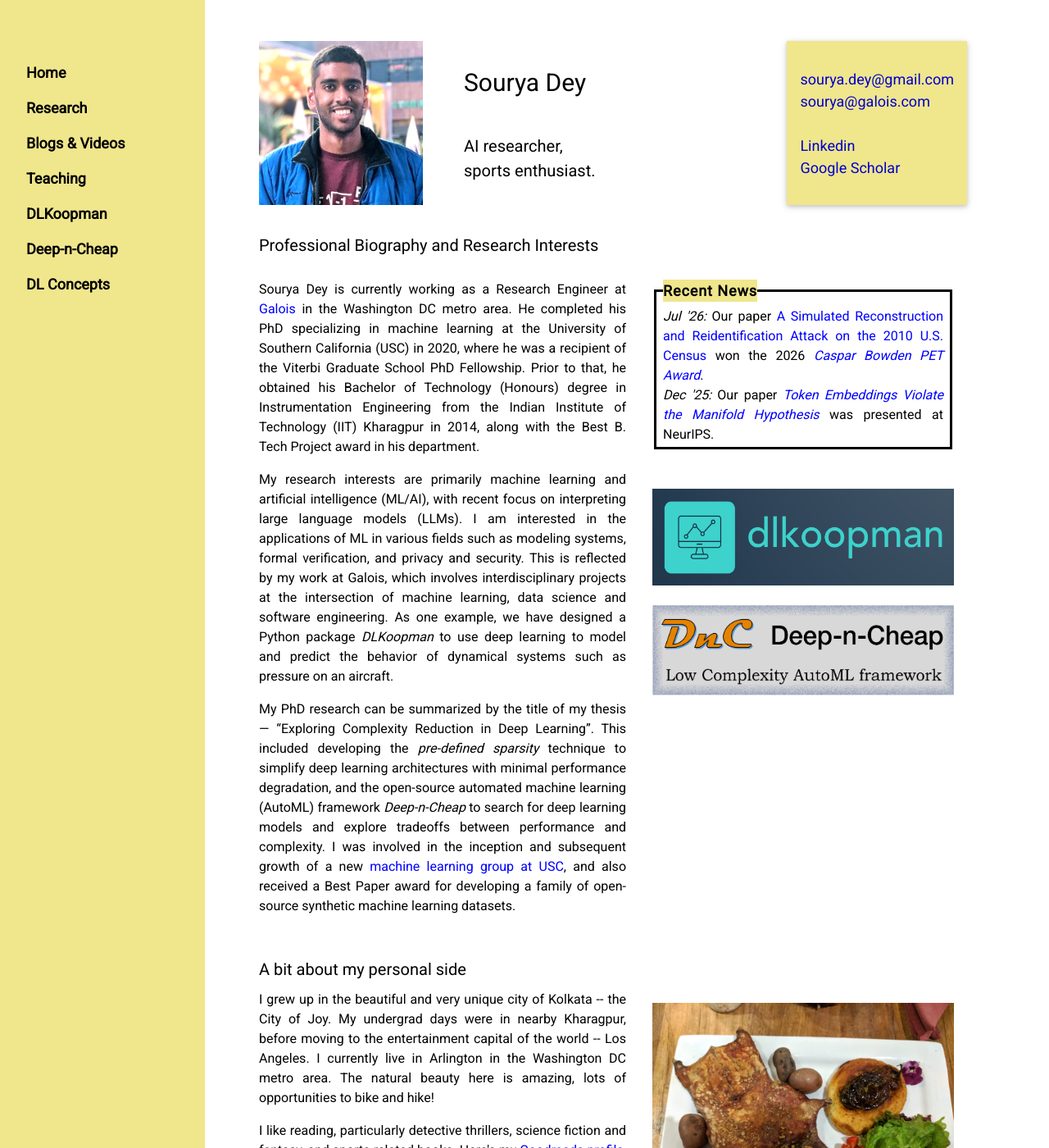
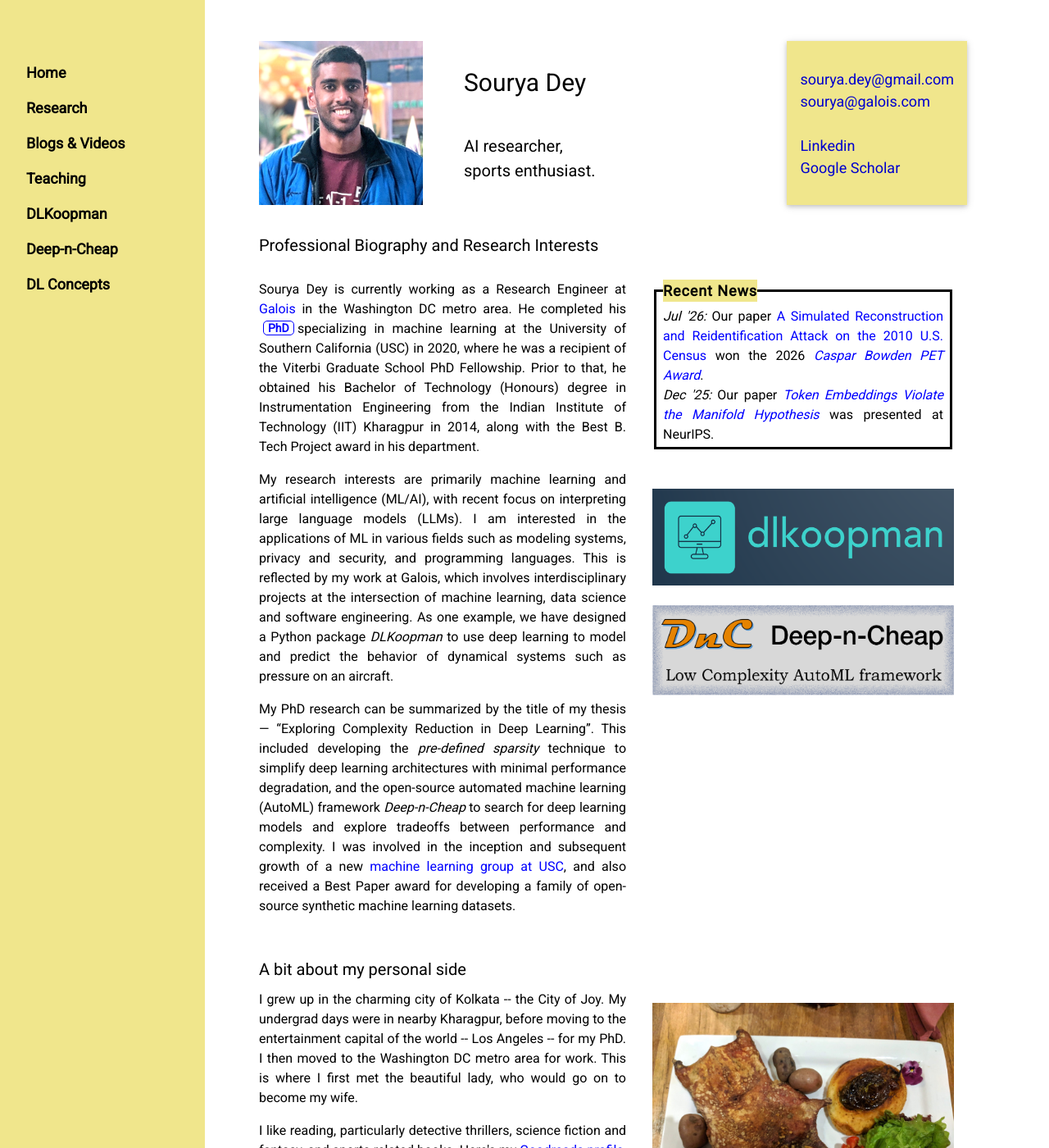
Before and after one commit to souryadey/souryadey.github.io, a Jekyll site: the page built from index.html, in a window 1280 px wide and 1400 px high. Shown: the whole window at 82% size. Built offline with Jekyll 4.4.1, drawn with Linux system fonts in a browser that asks for light colours; some of the changed text lies outside the part shown.

Commit message:
updates to homepage

```diff
--- a/index.html
+++ b/index.html
@@ -62,8 +62,8 @@ fieldset {
 <div class="w3-container"><h4>Professional Biography and Research Interests</h4></div>
 <div class="w3-cell-row">
     <div class="w3-container w3-mobile w3-cell">
-    	<p>Sourya Dey is currently working as a Research Engineer at <a class="inlink" href="https://galois.com/" target="_blank">Galois</a> in the Washington DC metro area. He completed his PhD specializing in machine learning at the University of Southern California (USC) in 2020, where he was a recipient of the Viterbi Graduate School PhD Fellowship. Prior to that, he obtained his Bachelor of Technology (Honours) degree in Instrumentation Engineering from the Indian Institute of Technology (IIT) Kharagpur in 2014, along with the Best B. Tech Project award in his department.</p>
-        <p>My research interests are primarily machine learning and artificial intelligence (ML/AI), with recent focus on interpreting large language models (LLMs). I am interested in the applications of ML in various fields such as modeling systems, formal verification, and privacy and security. This is reflected by my work at Galois, which involves interdisciplinary projects at the intersection of machine learning, data science and software engineering. As one example, we have designed a Python package <i>DLKoopman</i> to use deep learning to model and predict the behavior of dynamical systems such as pressure on an aircraft.</p>
+    	<p>Sourya Dey is currently working as a Research Engineer at <a class="inlink" href="https://galois.com/" target="_blank">Galois</a> in the Washington DC metro area. He completed his <a class="pub" href="/research/material/SouryaDey_PhDDissertation2020_Presentation.pdf" target="_blank">PhD</a> specializing in machine learning at the University of Southern California (USC) in 2020, where he was a recipient of the Viterbi Graduate School PhD Fellowship. Prior to that, he obtained his Bachelor of Technology (Honours) degree in Instrumentation Engineering from the Indian Institute of Technology (IIT) Kharagpur in 2014, along with the Best B. Tech Project award in his department.</p>
+        <p>My research interests are primarily machine learning and artificial intelligence (ML/AI), with recent focus on interpreting large language models (LLMs). I am interested in the applications of ML in various fields such as modeling systems, privacy and security, and programming languages. This is reflected by my work at Galois, which involves interdisciplinary projects at the intersection of machine learning, data science and software engineering. As one example, we have designed a Python package <i>DLKoopman</i> to use deep learning to model and predict the behavior of dynamical systems such as pressure on an aircraft.</p>
         <p>My PhD research can be summarized by the title of my thesis &mdash; <q>Exploring Complexity Reduction in Deep Learning</q>. This included developing the <i>pre-defined sparsity</i> technique to simplify deep learning architectures with minimal performance degradation, and the open-source automated machine learning (AutoML) framework <i>Deep-n-Cheap</i> to search for deep learning models and explore tradeoffs between performance and complexity. I was involved in the inception and subsequent growth of a new <a class="inlink" href="https://hal.usc.edu/" target="_blank">machine learning group at USC</a>, and also received a Best Paper award for developing a family of open-source synthetic machine learning datasets.</p>
     </div>
     <div class="w3-container w3-mobile w3-cell" style="width:400px;">
@@ -89,8 +89,8 @@ fieldset {
 <div class="w3-container"><h4>A bit about my personal side</h4></div>
 <div class="w3-cell-row">
     <div class="w3-container w3-mobile w3-cell">
-	I grew up in the beautiful and very unique city of Kolkata -- the City of Joy. My undergrad days were in nearby Kharagpur, before moving to the entertainment capital of the world -- Los Angeles. I currently live in Arlington in the Washington DC metro area. The natural beauty here is amazing, lots of opportunities to bike and hike!
-	<p>I like reading, particularly detective thrillers, science fiction and fantasy, and sports-related books. Here's my <a class="inlink" href="https://www.goodreads.com/user/show/27352047-sourya-dey" target="_blank">Goodreads profile</a>, I'd love to connect with other bibliophiles! I am also a big fan of watching football. My ideal weekend is waking up in time to watch Chelsea play and (hopefully) win. Some other activities which I enjoy are swimming, coding, and experiencing new places and cuisines.
+	I grew up in the charming city of Kolkata -- the City of Joy. My undergrad days were in nearby Kharagpur, before moving to the entertainment capital of the world -- Los Angeles -- for my PhD. I then moved to the Washington DC metro area for work. This is where I first met the beautiful lady, who would go on to become my wife.
+	<p>I like reading, particularly detective thrillers, science fiction and fantasy, and sports-related books. Here's my <a class="inlink" href="https://www.goodreads.com/user/show/27352047-sourya-dey" target="_blank">Goodreads profile</a>, I'd love to connect with other bibliophiles! I am also a big fan of watching football. My ideal weekend is waking up in time to watch Chelsea play and (hopefully) win. Some other activities which I enjoy are video games, coding, and experiencing new places and cuisines.
     </div>
     <div class="w3-container w3-mobile w3-cell w3-cell-middle" style="width:400px;">
         <img src="/images/guinea_pig.jpg" alt="Guinea pig dinner in Peru" style="height:288px;width:384px;" class="w3-image">
```
